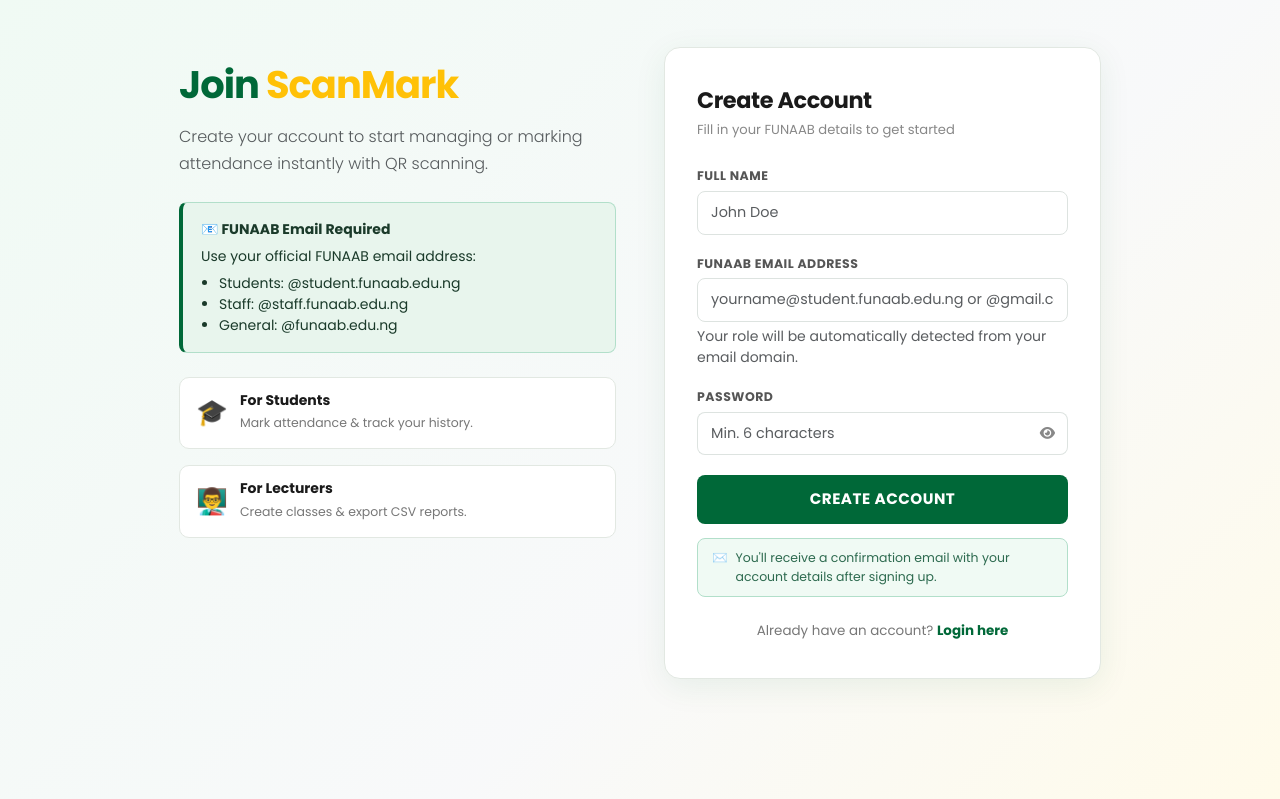
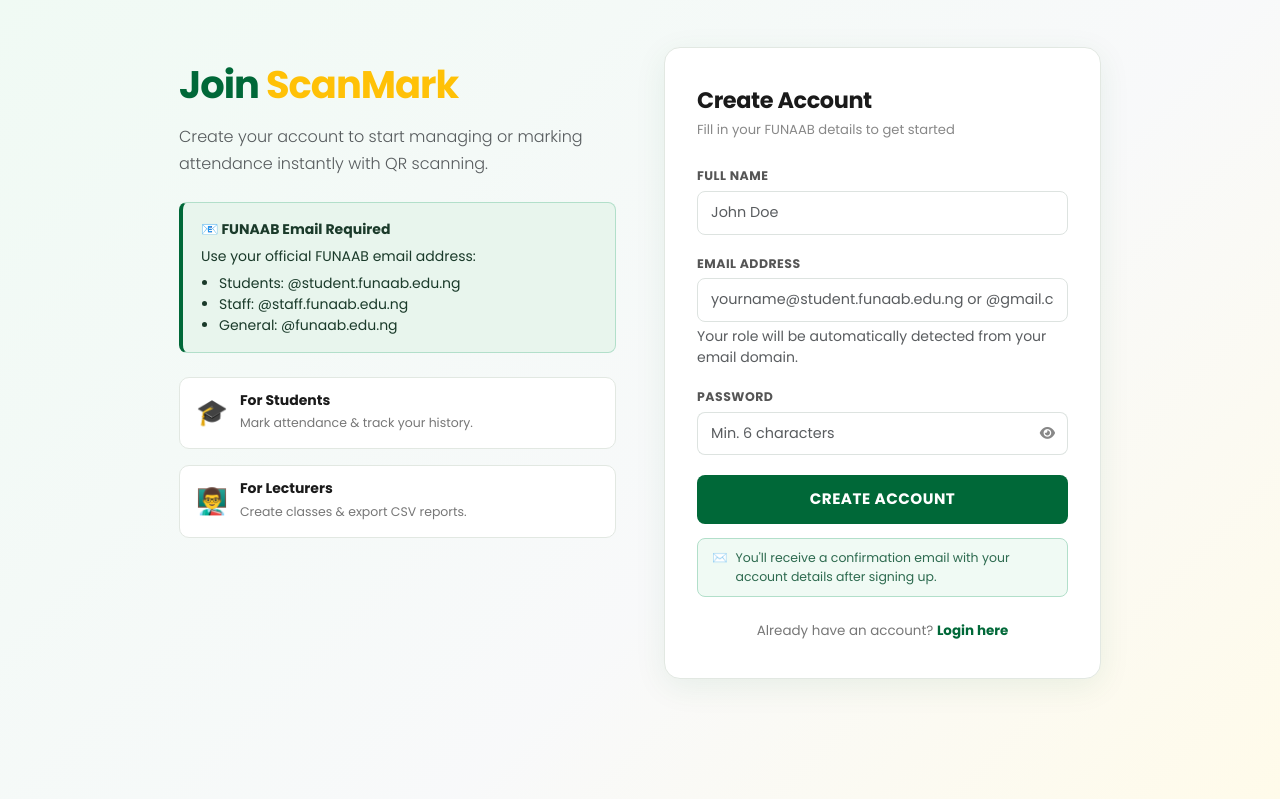
Before and after one commit to Lushegs01/scanmark, a Flask app: page /signup in a window 1280 px wide. Shown: the part 101-900 px from the top of the page. Run offline with Flask 3, Linux system fonts and the light colour scheme; some libraries are stand-ins or nearby versions.

Commit message:
Update signup.html

```diff
--- a/ScanMark/templates/signup.html
+++ b/ScanMark/templates/signup.html
@@ -293,7 +293,7 @@
                         </div>
 
                         <div class="mb-3">
-                            <label class="form-label">FUNAAB Email Address</label>
+                            <label class="form-label">Email Address</label>
                             <input type="email" name="email" id="emailInput" class="form-control"
                                 placeholder="yourname@student.funaab.edu.ng or @gmail.com" required>
                             <small class="text-muted mt-1 d-block" id="emailHelp">
@@ -380,14 +380,14 @@
     emailInput.addEventListener('input', function () {
         const email = this.value.toLowerCase().trim();
 
-        if (email.includes('@student.funaab.edu.ng')) {
+        if (email.includes('@gmail.com')) {
             detectedRoleDiv.innerHTML = '<span class="badge bg-primary">Student</span>';
             roleField.value = 'student';
             studentFields.style.display = 'block';
             staffRoleSelector.style.display = 'none';
             staffRoleInput.required = false;
             emailHelp.className = 'text-success mt-1 d-block';
-            emailHelp.textContent = '✓ Valid FUNAAB student email';
+            emailHelp.textContent = '✓ Valid student email';
         } else if (email.includes('@staff.funaab.edu.ng')) {
             detectedRoleDiv.innerHTML = '<span class="badge bg-warning text-dark">Staff Member</span>';
             roleField.value = 'lecturer';
```
